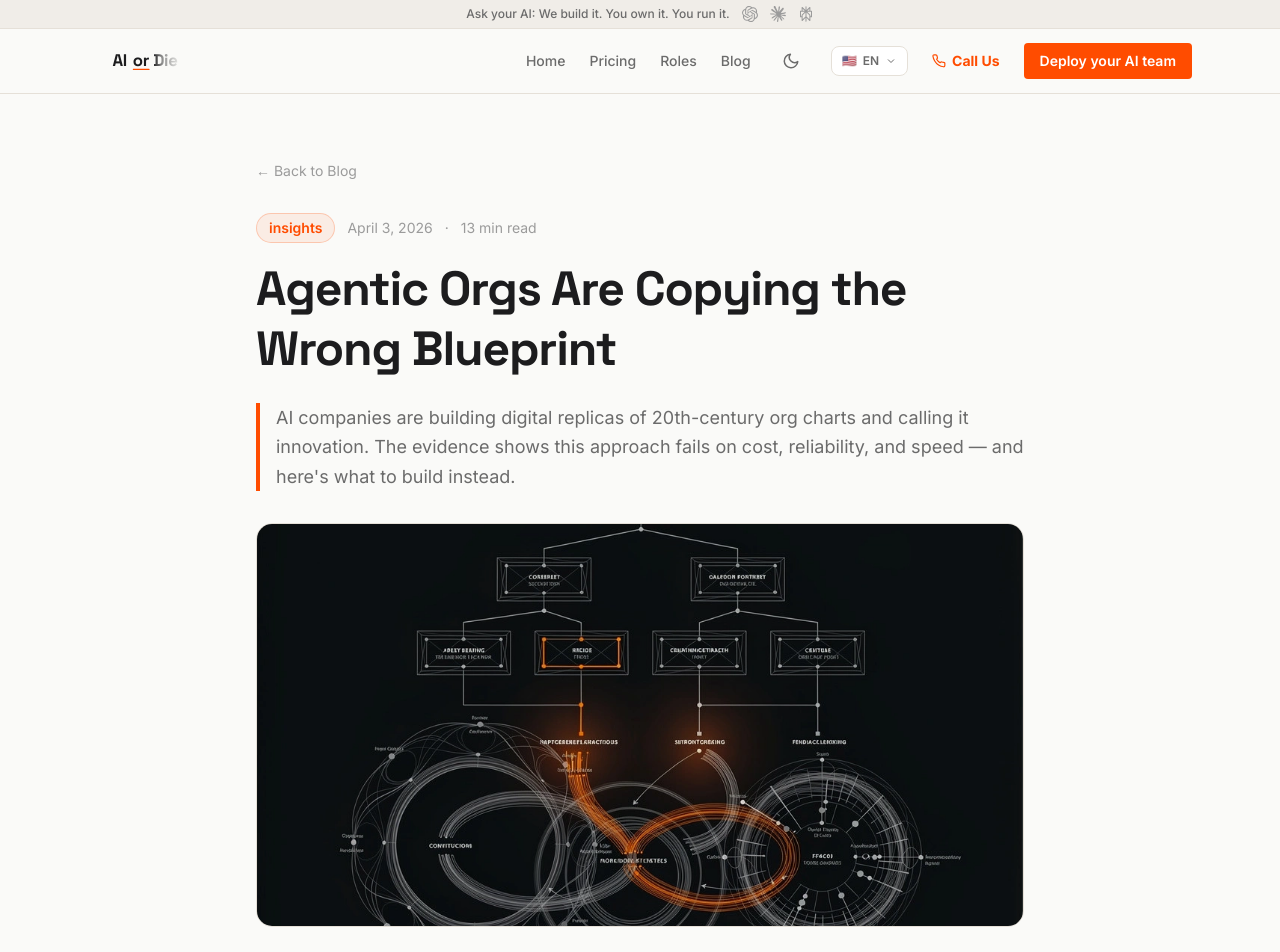
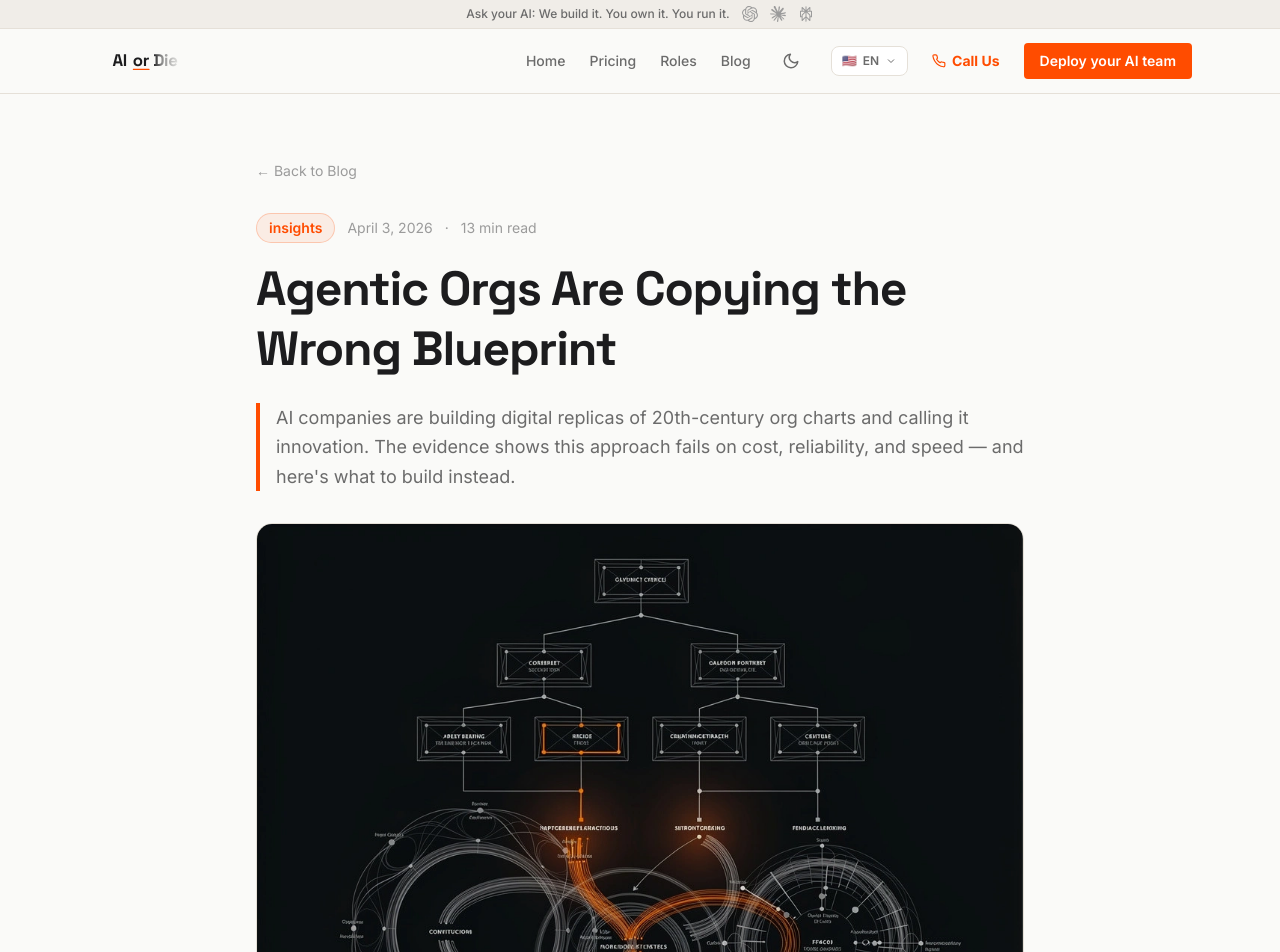
Before and after one commit to 1MORLAP/aiordie-website, a Next.js app: page /en/blog/agentic-orgs-wrong-blueprint in a window 1280 px wide. Shown: the top 952 px of the page. Built offline with nearby package versions, Linux system fonts and the light colour scheme.

Commit message:
Audit and align site content

```diff
--- a/app/[locale]/blog/[slug]/page.tsx
+++ b/app/[locale]/blog/[slug]/page.tsx
@@ -1,6 +1,7 @@
 import type { Metadata } from "next";
 import { notFound } from "next/navigation";
 import Link from "next/link";
+import Image from "next/image";
 import { getPostBySlug, getAllPosts } from "@/lib/blog";
 import { MDXRemote } from "next-mdx-remote/rsc";
 
@@ -113,12 +114,7 @@ export default async function BlogPostPage({ params }: Props) {
 
           {post.image && (
             <div className="mb-12 overflow-hidden rounded-2xl border border-[var(--border)]">
-              <img
-                src={post.image}
-                alt={post.title}
-                className="h-auto w-full object-cover"
-                style={{ aspectRatio: "1200/630" }}
-              />
+              <Image src={post.image} alt={post.title} width={1200} height={630} className="h-auto w-full object-cover" />
             </div>
           )}
 
--- a/app/[locale]/blog/page.tsx
+++ b/app/[locale]/blog/page.tsx
@@ -1,5 +1,6 @@
 import type { Metadata } from "next";
 import Link from "next/link";
+import Image from "next/image";
 import ScrollReveal from "@/components/ScrollReveal";
 import { getAllPosts } from "@/lib/blog";
 
@@ -44,7 +45,7 @@ export default function BlogPage() {
                 <article className="group mb-10 rounded-2xl border border-[var(--accent-border)] bg-[var(--bg-card)] p-8 transition-all duration-300 hover:-translate-y-1 hover:shadow-[0_24px_70px_-46px_var(--accent)] md:p-10">
                   {featuredPost.image && (
                     <div className="mb-6 overflow-hidden rounded-xl">
-                      <img src={featuredPost.image} alt={featuredPost.title} className="h-auto w-full object-cover" style={{ aspectRatio: "1200/630" }} />
+                      <Image src={featuredPost.image} alt={featuredPost.title} width={1200} height={630} className="h-auto w-full object-cover" />
                     </div>
                   )}
                   <p className="mb-3 text-sm font-semibold uppercase tracking-[0.08em] text-[var(--accent)]">
@@ -82,7 +83,7 @@ export default function BlogPage() {
                     <article className="group flex h-full flex-col overflow-hidden rounded-2xl border border-[var(--border)] bg-[var(--bg-card)] transition-all duration-300 hover:-translate-y-1 hover:border-[var(--accent-border)] hover:shadow-[0_20px_60px_-46px_var(--accent)]">
                       {post.image && (
                         <Link href={`/blog/${post.slug}`} className="block border-b border-[var(--border)]">
-                          <img src={post.image} alt={post.title} className="h-auto w-full object-cover" style={{ aspectRatio: "1200/630" }} />
+                          <Image src={post.image} alt={post.title} width={1200} height={630} className="h-auto w-full object-cover" />
                         </Link>
                       )}
                       <div className="flex h-full flex-col p-7">
--- a/app/[locale]/brand/page.tsx
+++ b/app/[locale]/brand/page.tsx
@@ -1,4 +1,5 @@
 import type { Metadata } from 'next'
+import Image from 'next/image'
 
 export const metadata: Metadata = {
   title: 'Brand Assets — AIorDie',
@@ -55,7 +56,7 @@ export default function BrandPage() {
           <div className="grid gap-4 md:grid-cols-2">
             {wordmarks.map((wm) => (
               <div key={wm.name} className={`rounded-2xl border p-10 ${wm.bg} ${wm.border}`}>
-                <img src={`${wm.file}.svg`} alt={wm.name} className="h-12 w-auto" />
+                <Image src={`${wm.file}.svg`} alt={wm.name} width={320} height={96} className="h-12 w-auto" unoptimized />
                 <div className="mt-4 flex items-center justify-between">
                   <div>
                     <span className="text-xs font-semibold text-[var(--text-muted)]">{wm.name}</span>
@@ -74,7 +75,7 @@ export default function BrandPage() {
           <div className="grid gap-4 grid-cols-2 md:grid-cols-4">
             {circleMarks.map((mark) => (
               <div key={mark.name} className={`rounded-2xl border p-8 flex flex-col items-center gap-4 ${mark.bg} ${mark.border}`}>
-                <img src={`${mark.file}.svg`} alt={mark.name} className="h-16 w-16" />
+                <Image src={`${mark.file}.svg`} alt={mark.name} width={64} height={64} className="h-16 w-16" unoptimized />
                 <div className="text-center">
                   <p className="text-xs font-semibold text-[var(--text-muted)] mb-2">{mark.name}</p>
                   <DownloadLinks file={mark.file} />
--- a/app/[locale]/page.tsx
+++ b/app/[locale]/page.tsx
@@ -368,7 +368,7 @@ export default function Home() {
               This is not a mockup.
             </h2>
             <p className="mb-8 max-w-2xl text-[var(--text-secondary)]">
-              Eight core agents shown below — including CPO and HRO. 22 are live across four business units. This infrastructure runs every day before a single sales call.
+              Eight core agents shown below — including CPO and HRO. 20+ agents are live across five business units. This infrastructure runs every day before a single sales call.
             </p>
           </ScrollReveal>
           <LiveFleetDashboard />
```
